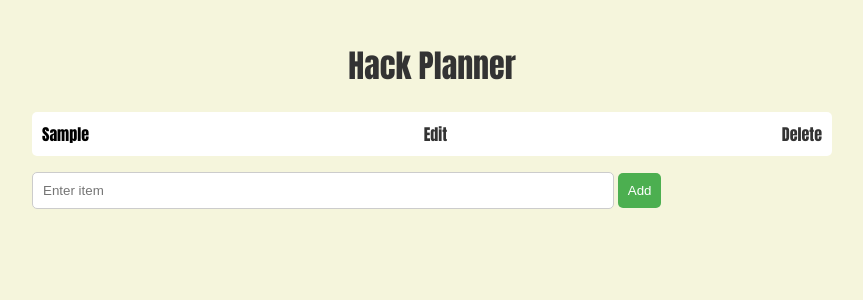
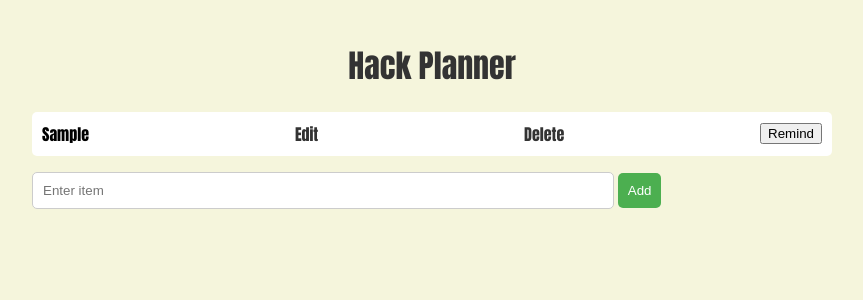
Before and after one commit to mzk468/Hack-Planner, a Flask app: page / in a window 1280 px wide. Shown: the top 300 px of the page, without its empty margins (208-1071 px from the left). Run offline with Flask 3, Linux system fonts and the light colour scheme; tables that the repository leaves empty hold one stand-in row (values such as "Sample post").

Commit message:
Created Remind button

```diff
--- a/templates/checklist.html
+++ b/templates/checklist.html
@@ -15,6 +15,7 @@
           {{ item[1] }}
           <a href="/edit/{{ item[0] }}">Edit</a>
           <a href="/delete/{{ item[0] }}">Delete</a>
+          <button onclick="setReminder('{{ item[1] }}')">Remind</button>
         </li>
         {% endfor %}
       </ul>
```
